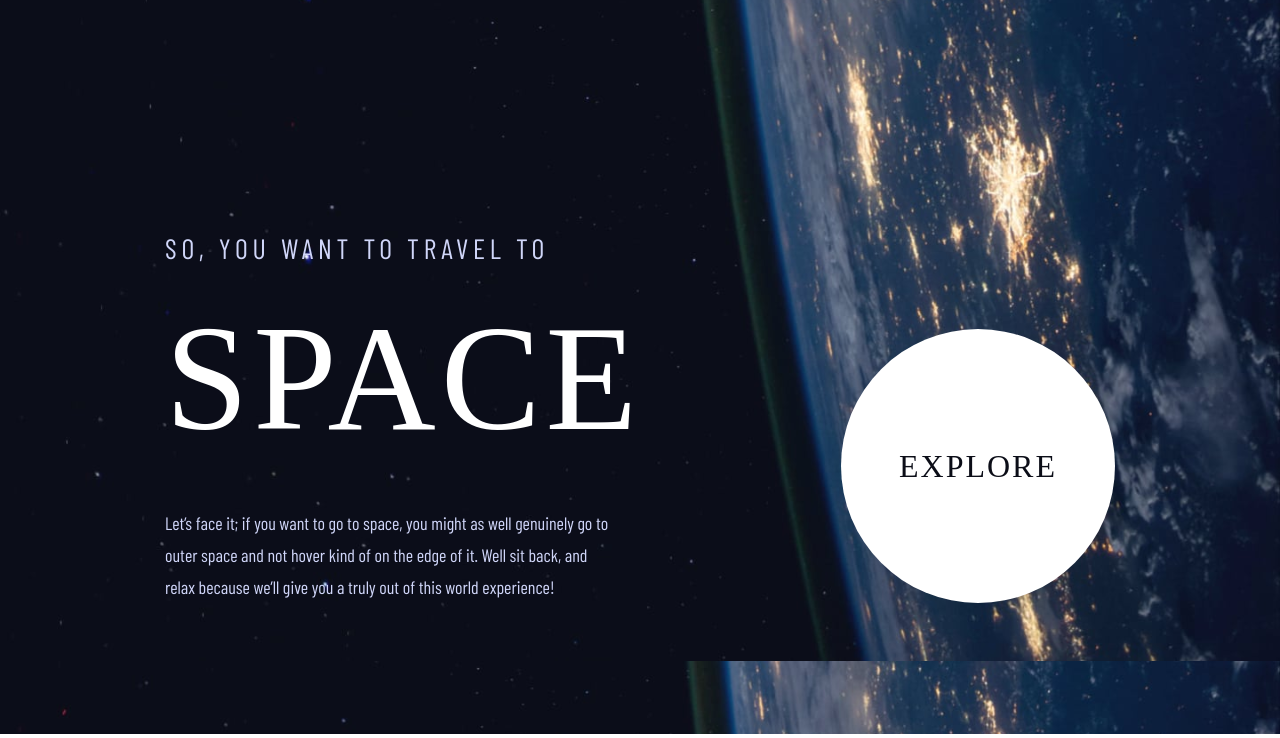
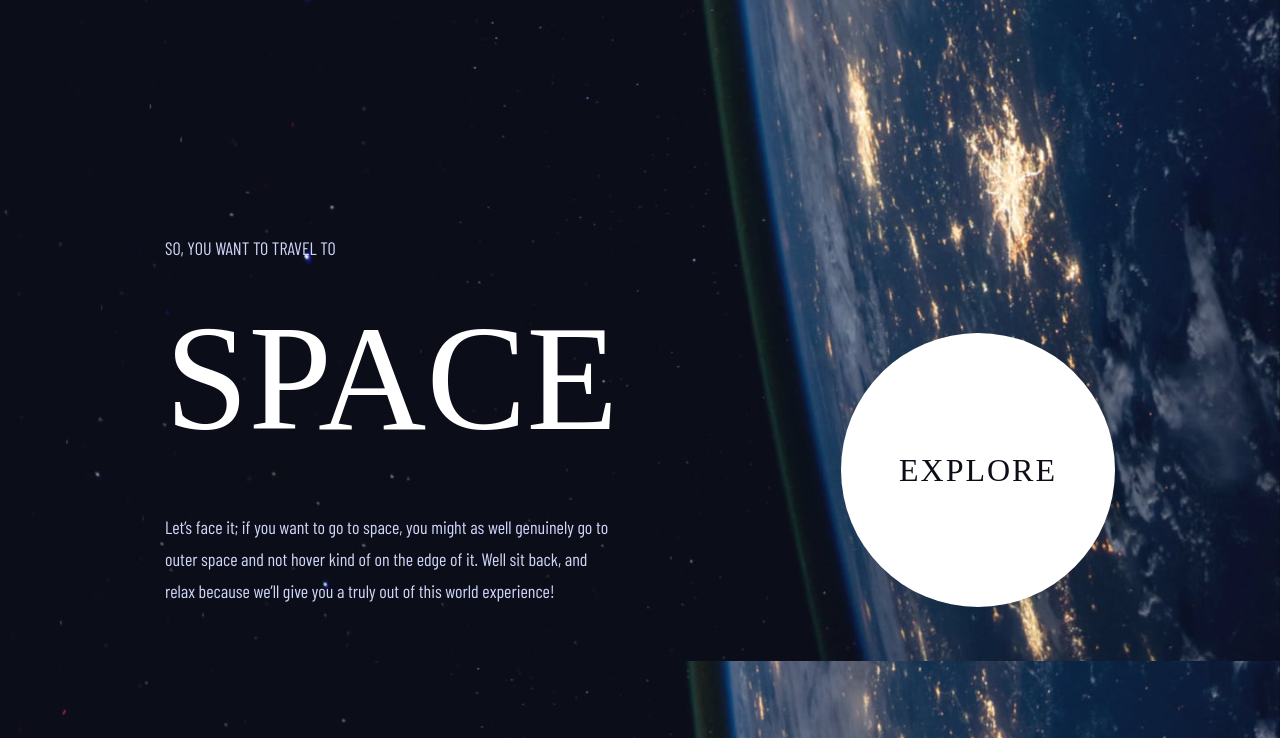
Before and after one commit to LuisManuelGlz/space-tourism, a plain HTML site: page index.html in a window 1280 px wide. Shown: the part 139-877 px from the top of the page. Drawn offline with nearby package versions, Linux system fonts and the light colour scheme; a web font is replaced by a local one.

Commit message:
Add and rename class names
Change bg class name to bg-home
Change h4 title tag to h5 to get the style defined from typography.css

```diff
--- a/css/pages/home.css
+++ b/css/pages/home.css
@@ -1,4 +1,4 @@
-.bg {
+.bg-home {
   background-image: url('../../assets/home/background-home-desktop.jpg');
   background-position: center center;
   background-repeat: no-repeat;
@@ -6,7 +6,7 @@
   background-size: cover;
 }
 
-main {
+#home-content {
   display: grid;
   grid-template-columns: repeat(2, 1fr);
   align-items: flex-end;
@@ -19,7 +19,7 @@ main {
   max-width: 450px;
 }
 
-.home-info h4 {
+.home-title {
   line-height: 130px;
 }
 
--- a/index.html
+++ b/index.html
@@ -14,9 +14,9 @@
     <!-- Custom styles -->
     <link rel="stylesheet" href="./css/main.css" />
 
-    <title>Frontend Mentor | Space tourism website</title>
+    <title>Home | Space tourism website</title>
   </head>
-  <body class="bg">
+  <body class="bg-home">
     <nav class="nav-container">
       <img
         src="./assets/shared/logo.svg"
@@ -51,12 +51,12 @@
       </ul>
     </nav>
 
-    <main>
+    <main id="home-content">
       <div class="home-info">
-        <h4 class="home-title text-moon uppercase font-primary">
+        <h5 class="home-title text-moon uppercase font-primary">
           So, you want to travel to
           <span class="text-xxxl text-light font-secondary">Space</span>
-        </h4>
+        </h5>
 
         <p class="text-moon">
           Let’s face it; if you want to go to space, you might as well genuinely
```
